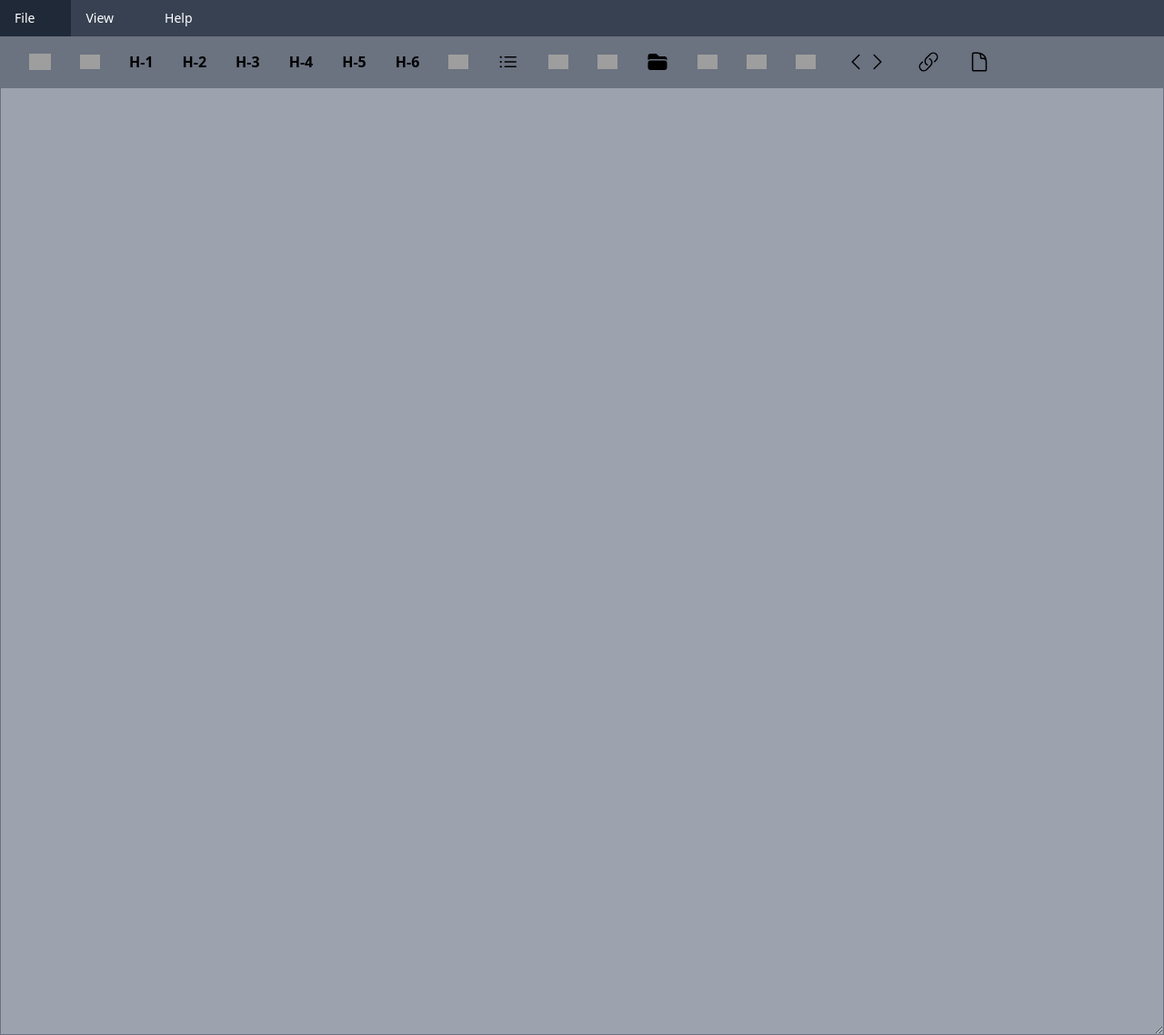
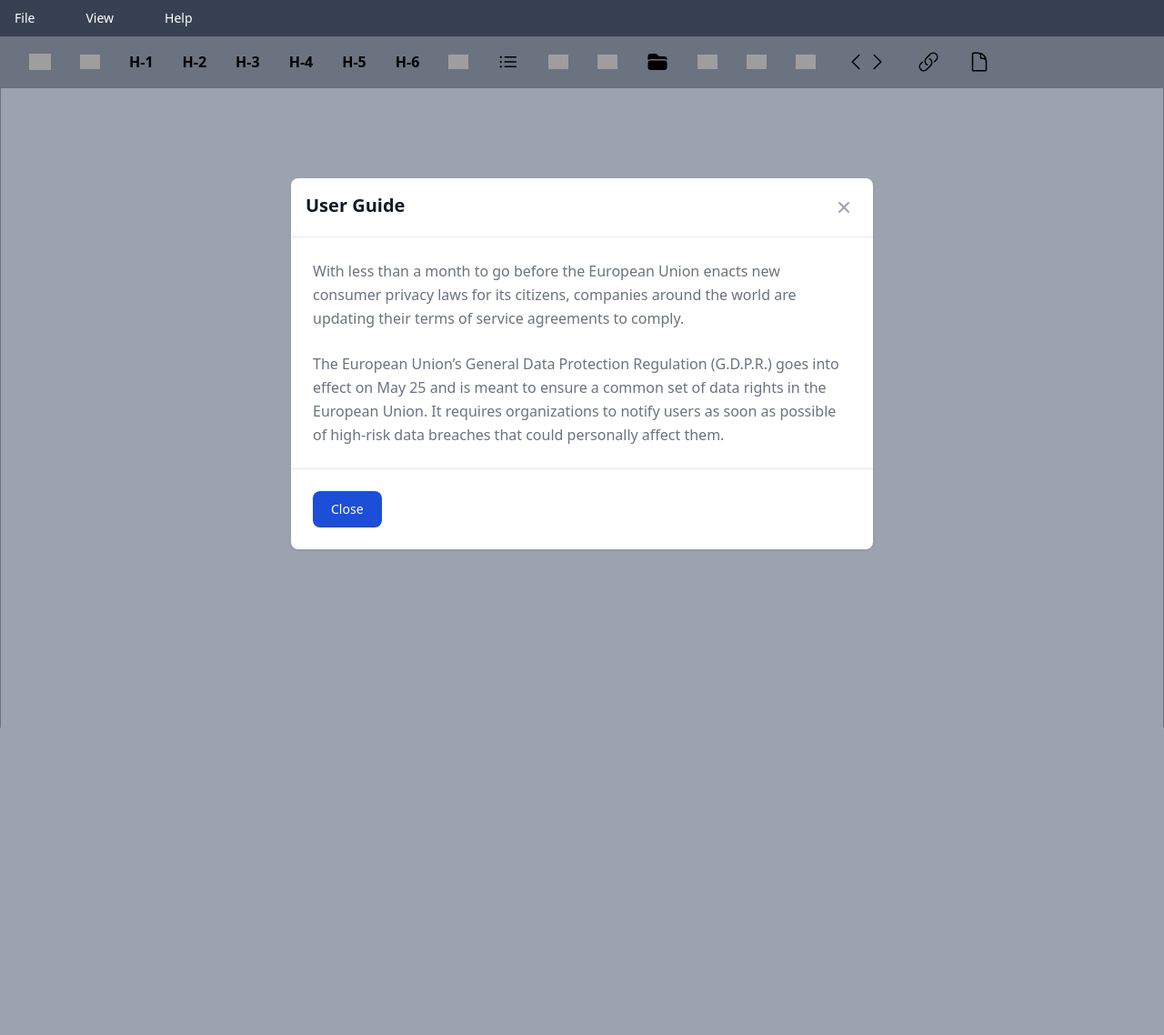
Before and after one commit to flyingcakes85/easywriter, a Flask app: page / in a window 1280 px wide. Shown: the whole page at 91% size. After the commit the page ends 800 px from the top, so only its background shows below. Run offline with Flask 2, Linux system fonts and the light colour scheme; some libraries are stand-ins or nearby versions; grey boxes are pictures that could not be loaded.

Commit message:
Code
Signed-off-by: Snehit Sah <snehitsah@protonmail.com>

```diff
--- a/templates/index.html
+++ b/templates/index.html
@@ -126,7 +126,7 @@
                     <a href="#" class="block py-2 px-4 hover:bg-gray-100">About</a>
                 </li>
                 <li>
-                    <a href="#" class="block py-2 px-4 hover:bg-gray-100">User Guide</a>
+                    <a href="#" class="block py-2 px-4 hover:bg-gray-100" data-modal-toggle="userGuideModal">User Guide</a>
                 </li>
             </ul>
         </div>
@@ -290,6 +290,38 @@
     </div>
 </div>
 
+  <!-- Main modal -->
+  <div id="userGuideModal" tabindex="-1" class="overflow-y-auto overflow-x-hidden fixed top-0 right-0 left-0 z-50 w-full md:inset-0 h-modal md:h-full justify-center items-center flex" aria-modal="true" role="dialog" aria-hidden="true">
+      <div class="relative p-4 w-full max-w-2xl h-full md:h-auto">
+          <!-- Modal content -->
+          <div class="relative bg-white rounded-lg shadow dark:bg-gray-700">
+              <!-- Modal header -->
+              <div class="flex justify-between items-start p-4 rounded-t border-b dark:border-gray-600">
+                  <h3 class="text-xl font-semibold text-gray-900 dark:text-white">
+                      User Guide
+                  </h3>
+                  <button type="button" class="text-gray-400 bg-transparent hover:bg-gray-200 hover:text-gray-900 rounded-lg text-sm p-1.5 ml-auto inline-flex items-center dark:hover:bg-gray-600 dark:hover:text-white" data-modal-toggle="userGuideModal">
+                      <svg aria-hidden="true" class="w-5 h-5" fill="currentColor" viewBox="0 0 20 20" xmlns="http://www.w3.org/2000/svg"><path fill-rule="evenodd" d="M4.293 4.293a1 1 0 011.414 0L10 8.586l4.293-4.293a1 1 0 111.414 1.414L11.414 10l4.293 4.293a1 1 0 01-1.414 1.414L10 11.414l-4.293 4.293a1 1 0 01-1.414-1.414L8.586 10 4.293 5.707a1 1 0 010-1.414z" clip-rule="evenodd"></path></svg>
+                      <span class="sr-only">Close</span>
+                  </button>
+              </div>
+              <!-- Modal body -->
+              <div class="p-6 space-y-6">
+                  <p class="text-base leading-relaxed text-gray-500 dark:text-gray-400">
+                      With less than a month to go before the European Union enacts new consumer privacy laws for its citizens, companies around the world are updating their terms of service agreements to comply.
+                  </p>
+                  <p class="text-base leading-relaxed text-gray-500 dark:text-gray-400">
+                      The European Union’s General Data Protection Regulation (G.D.P.R.) goes into effect on May 25 and is meant to ensure a common set of data rights in the European Union. It requires organizations to notify users as soon as possible of high-risk data breaches that could personally affect them.
+                  </p>
+              </div>
+              <!-- Modal footer -->
+              <div class="flex items-center p-6 space-x-2 rounded-b border-t border-gray-200 dark:border-gray-600">
+                  <button data-modal-toggle="userGuideModal" type="button" class="text-white bg-blue-700 hover:bg-blue-800 focus:ring-4 focus:outline-none focus:ring-blue-300 font-medium rounded-lg text-sm px-5 py-2.5 text-center dark:bg-blue-600 dark:hover:bg-blue-700 dark:focus:ring-blue-800">Close</button>
+              </div>
+          </div>
+      </div>
+  </div>
+
 
     <iframe id="my_iframe" style="display:none;"></iframe>
     <script src="/static/js/actions.js" async defer></script>
```
